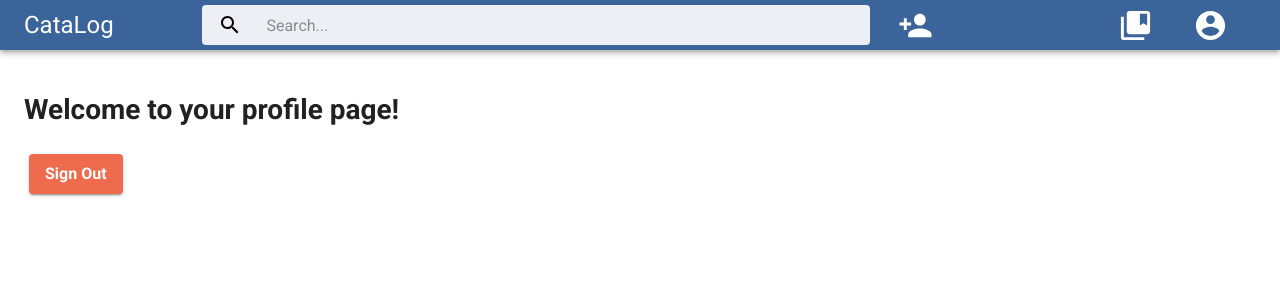
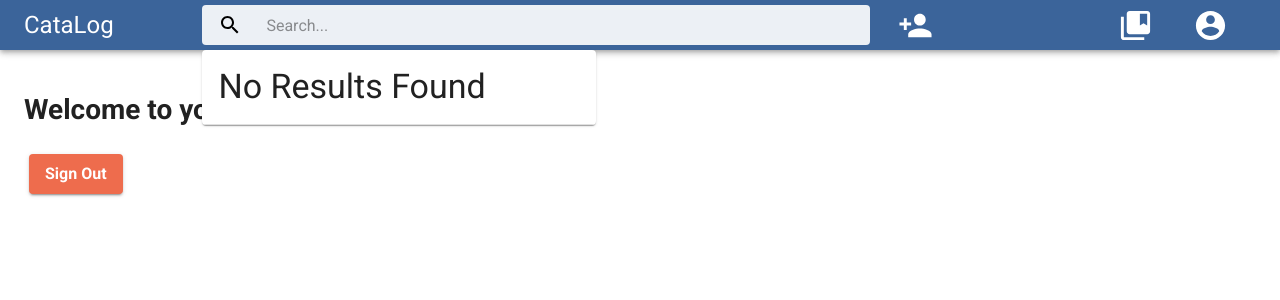
Before and after one commit to bawses/it-project-crm, a Next.js app: page /profile in a window 1280 px wide. Shown: the top 300 px of the page. Built offline with nearby package versions, Linux system fonts and the light colour scheme; no server answers; sample sign-in values are in the browser's storage; a web font is replaced by a local one.

Commit message:
Added search results functionality but styling is missing

```diff
--- a/api_client/Client.ts
+++ b/api_client/Client.ts
@@ -104,6 +104,7 @@ export const doRegexSearch = async <T>(dataType: DataType, regex: string) => {
         "Content-Type": "application/json",
       },
     });
+    // console.log(response);
 
     // Throw error with status code in case Fetch API call failed
     if (!response.ok) throw new Error(`${response.status}`);
--- /dev/null
+++ b/components/navLayout/NoResultsRow.tsx
@@ -0,0 +1,34 @@
+// One row indicating that no results could be found
+import { Avatar, Typography, TableRow, TableCell, IconButton, useMediaQuery } from "@material-ui/core";
+import { useTheme } from "@material-ui/core/styles";
+import { makeStyles, createStyles, Theme  } from "@material-ui/core/styles";
+import { IUser } from "../../lib/DataTypes";
+import React from "react";
+import Link from "next/link"
+
+const useStyles = makeStyles((theme: Theme) =>
+  createStyles({
+    root: {
+      flexGrow: 1,
+    },
+    row: {
+      "&:hover": {
+        cursor: 'pointer'
+      }
+    },
+  })
+);
+
+export default function NoResultsRow() {
+  const classes = useStyles();
+  const theme = useTheme();
+  // const bigScreen = useMediaQuery(theme.breakpoints.up("md"))
+
+  return (
+    <TableRow className={classes.row} hover={true}>
+      <TableCell>
+        <Typography variant="h4" component="h4">No Results Found</Typography>
+      </TableCell>
+    </TableRow>
+  )
+}
--- a/components/navLayout/SearchResultRow.tsx
+++ b/components/navLayout/SearchResultRow.tsx
@@ -5,7 +5,6 @@ import { COLORS } from "../../lib/Colors";
 import { makeStyles, createStyles, Theme  } from "@material-ui/core/styles";
 import { IUser } from "../../lib/DataTypes";
 import React from "react";
-import TextButton from "../buttons/TextButton";
 import Link from "next/link"
 
 export interface SearchResultRowProps {
@@ -36,6 +35,8 @@ export default function SearchResultRow({profile}: SearchResultRowProps) {
   const theme = useTheme()
   const bigScreen = useMediaQuery(theme.breakpoints.up("md"))
 
+  // console.log("row rendered")
+
   return (
     <Link href={"contacts/" + profile._id} passHref>
       <TableRow className={classes.row} hover={true}>
--- a/components/navLayout/SearchResultTable.tsx
+++ b/components/navLayout/SearchResultTable.tsx
@@ -1,31 +1,36 @@
-import { FormLabelBaseProps, Paper, Table, TableBody, TableContainer } from '@material-ui/core';
+import { Paper, Table, TableBody, TableContainer } from '@material-ui/core';
 import SearchResultRow from './SearchResultRow';
+import NoResultsRow from './NoResultsRow';
 import { IUser } from '../../lib/DataTypes';
 
 export type IdToProfileMap = Record<string, IUser>
 
 interface SearchResultTableProps {
-  searchResults: IUser[],
-  handleRowButtonClick: (target: IUser) => Promise<boolean>
-  idToProfileMap?: IdToProfileMap
+  searchResults: IUser[] ,
 }
 
-export default function SearchResultsTable({ searchResults, handleRowButtonClick, idToProfileMap }: SearchResultTableProps ) {
+export default function SearchResultsTable({ searchResults }: SearchResultTableProps ) {
   const rows: JSX.Element[] = []
+  if (searchResults.length > 0) {
     for (const profile of searchResults) {
-
       const key = profile._id || profile.name.firstName
       rows.push(
         <SearchResultRow
           key={key}
           profile={profile}
         />
-    )
+      );
+    }
+  } else {
+    rows.push(
+      <NoResultsRow />
+    );
   }
 
   return (
-    <TableContainer component={Paper}>
-      <Table>
+    // TODO: fix width
+    <TableContainer component={Paper} style={{ width: "50ch"}}>
+      <Table >
         <TableBody>
           {rows}
         </TableBody>
--- a/components/navLayout/Searchbar.tsx
+++ b/components/navLayout/Searchbar.tsx
@@ -1,9 +1,10 @@
+// search bar and search results (fetching from API Client)
 import React, { useState } from 'react';
 import { COLORS } from "../../lib/Colors";
 import { DataType, IUser } from "../../lib/DataTypes";
 import SearchResultTable from './SearchResultTable';
 import {searchUsersByName } from "../../api_client/UserQueries"
-import { InputBase } from "@material-ui/core";
+import { InputBase, Typography } from "@material-ui/core";
 import { createStyles, alpha, Theme, makeStyles, useTheme } from '@material-ui/core/styles';
 import useMediaQuery from "@material-ui/core/useMediaQuery";
 import { useRouter } from "next/router";
@@ -25,14 +26,11 @@ const useStyles = makeStyles((theme: Theme) =>
       "&:hover": {
         backgroundColor: alpha(theme.palette.common.white, 1),
       },
-
-
       [theme.breakpoints.down("xs")]: {
         marginLeft: theme.spacing(1),
         marginRight: theme.spacing(1),
         width: "95%",
       },
-
       [theme.breakpoints.up("sm")]: {
         marginLeft: theme.spacing(2),
         marginRight: theme.spacing(2),
@@ -43,7 +41,6 @@ const useStyles = makeStyles((theme: Theme) =>
       [theme.breakpoints.down("sm")]: {
         padding: theme.spacing(0, 1),
       },
-
       padding: theme.spacing(0, 2),
       height: "100%",
       position: "absolute",
@@ -70,37 +67,63 @@ const useStyles = makeStyles((theme: Theme) =>
       },
     },
 
+    resultsTable: {
+      position: "absolute",
+      top: "45px",
+    },
+
   })
 );
 
-type SearchbarProps = {
-  pageType?: string;
-};
+// type SearchbarProps = {
+//   pageType?: string;
+// };
 
-export default function Searchbar({ pageType = "personal" }: SearchbarProps) {
+export default function Searchbar() {
   const classes = useStyles();
   const theme = useTheme<Theme>();
   const isMobile = useMediaQuery(theme.breakpoints.down("xs"));
   const [searchString, setSearchString] = useState<string>("");
-  const [predictiveResults, setPredictiveResults] = useState<IUser[]>();
-  const router = useRouter();
+  const [predictiveResults, setPredictiveResults] = useState<IUser[]>([]);
+  // const router = useRouter();
 
   async function handleNewSearchString(newSearchString: string) {
     setSearchString(newSearchString);
     console.log(newSearchString);
     try {
       const fetchedPredictions = await searchUsersByName(searchString);
+      console.log(fetchedPredictions);
       setPredictiveResults(fetchedPredictions);
-      displayPredictiveResults(predictiveResults);
+      // if (predictiveResults.length <= 0) {
+      //   displayResultsError(undefined);
+      // }
+      // else {
+      //   // console.log(predictiveResults[0].name);
+      //   displayPredictiveResults(predictiveResults);
+      // }
+
     } catch (e) {
       // TODO: Display error to user on webpage
       console.log(e);
     }
   }
 
-  function displayPredictiveResults(results: IUser[] | undefined) {
-    console.log("Hello");
-  }
+  // function displayPredictiveResults(predictiveResults: IUser[]) {
+  //   console.log("displayPredictiveResultscalled")
+
+  //   return(
+  //     // <div className={classes.root}>
+  //       <div className={classes.resultsTable}>
+  //         <SearchResultTable searchResults={predictiveResults} />
+  //       </div>
+  //     // </div>
+  //   )
+  // }
+
+  // function displayResultsError(predictiveResults: undefined) {
+  //   // TODO Create Error display
+  //   console.log("ERROR")
+  // }
 
   return (
     <div className={classes.root}>
@@ -128,6 +151,10 @@ export default function Searchbar({ pageType = "personal" }: SearchbarProps) {
                 inputProps={{ "aria-label": "search" }}
               />
             )}
+            {/* the search results */}
+            <div className={classes.resultsTable}>
+              <SearchResultTable searchResults={predictiveResults} />
+            </div>
           </div>
     </div>
   );
--- a/pages/login/index.tsx
+++ b/pages/login/index.tsx
@@ -1,6 +1,7 @@
+// Login Page that redirects to Home/Contacts Page
+
 import { useRouter } from "next/router";
 import Link from "next/link";
-import Layout from "../../components/navLayout/Layout";
 import { getSession, signIn } from "next-auth/client";
 import React, { useEffect, useState, ChangeEvent, MouseEvent } from "react";
 import useMediaQuery from "@material-ui/core/useMediaQuery";
@@ -171,8 +172,6 @@ export default function LoginPage() {
             </div>
           </div>
         </Grid>
-
-        {/* <Grid item xs={12} sm = {12} md = {6}>  */}
         <div className={classes.form}>
           {isSmall ? (
             <Typography variant="h5" component="h5" className={classes.formTitle}>
--- a/pages/signup/index.tsx
+++ b/pages/signup/index.tsx
@@ -1,9 +1,10 @@
+// Sign Up Page that currently redirects to Login Page but should redirect to Home Page
+
 import { useRouter } from "next/router";
 import Link from "next/link";
 import { getSession } from "next-auth/client";
 import React, { useEffect, useState, ChangeEvent, MouseEvent } from "react";
 import { userSignUp } from "../../api_client/UserQueries";
-import { IUser } from "../../lib/DataTypes";
 
 // styling imports
 import useMediaQuery from "@material-ui/core/useMediaQuery";
```
Lines whose indentation alone changed are shown as unchanged.
